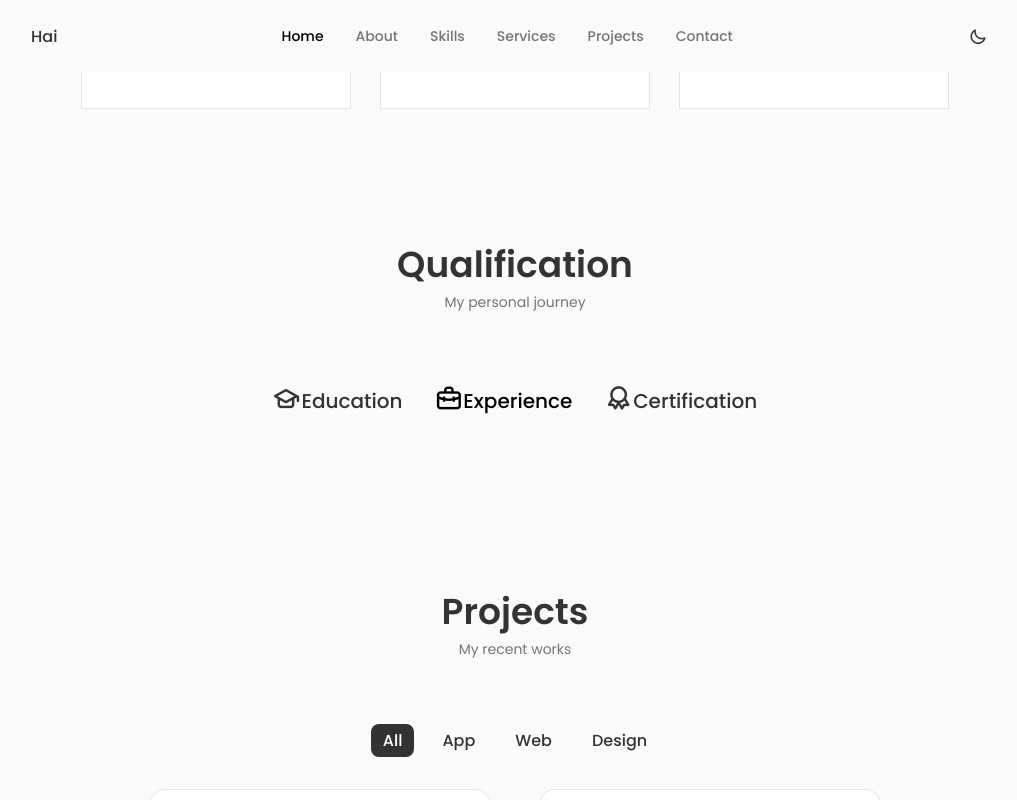
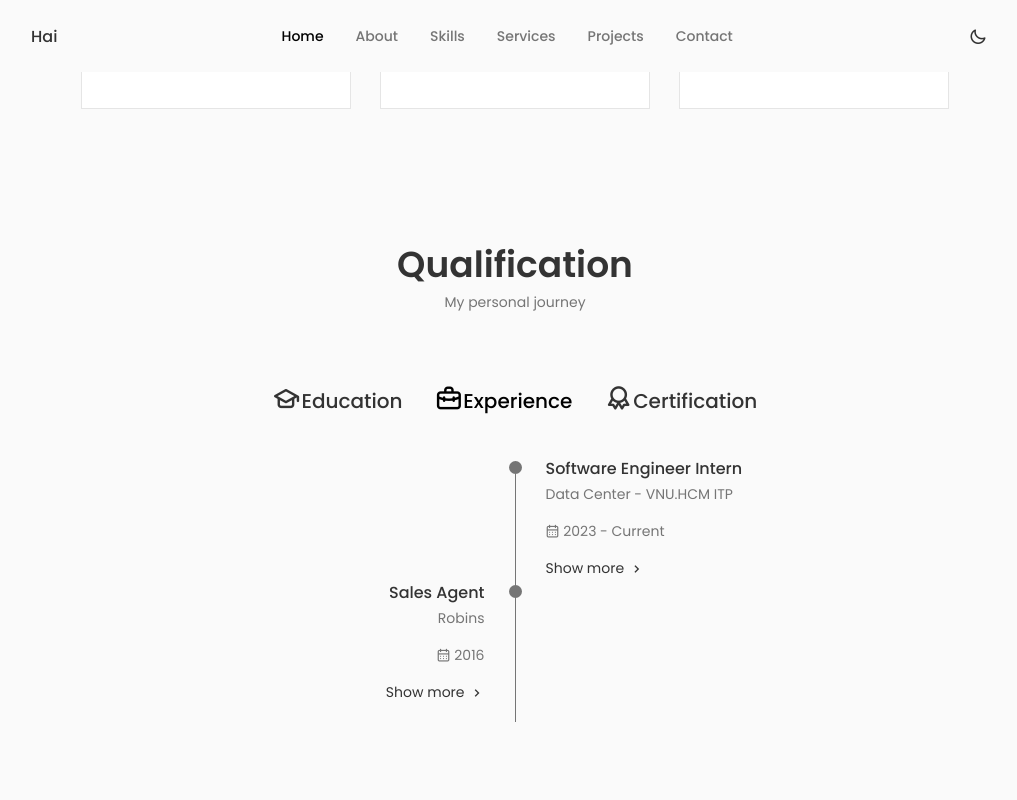
Before and after one commit to SShindow/portfolio, a React (Create React App) app: page / in a window 1280 px wide. Both pictures are taken after a click on the element "Experience". Shown: the part 2717-3517 px from the top of the page, without its empty margins (125-1142 px from the left). Built offline with nearby package versions, Linux system fonts and the light colour scheme.

Commit message:
experience update

```diff
--- a/src/components/qualification/Qualification.jsx
+++ b/src/components/qualification/Qualification.jsx
@@ -418,14 +418,14 @@ const Qualification = () => {
             </div>
           </div>
 
-          {/* <div
+          <div
             className={
               toggleState === 2
                 ? "qualification__content qualification__content-active"
                 : "qualification__content"
             }
           >
-            <div className="qualification-exp__data">
+            {/* <div className="qualification-exp__data">
               <div>
                 <h3 className="qualification-exp__title">Software Engineer </h3>
                 <span className="qualification-exp__subtitle">Microsoft</span>
@@ -532,7 +532,7 @@ const Qualification = () => {
                 <span className="qualification-exp__rounder"></span>
                 <span className="qualification-exp__line"></span>
               </div>
-            </div>
+            </div> */}
 
             <div className="qualification-exp__data">
               <div></div>
@@ -546,9 +546,9 @@ const Qualification = () => {
                 <h3 className="qualification-exp__title">
                   Software Engineer Intern
                 </h3>
-                <span className="qualification-exp__subtitle">ABC</span>
+                <span className="qualification-exp__subtitle">Data Center - VNU.HCM ITP</span>
                 <div className="qualification-exp__calendar">
-                  <i class="uil uil-calendar-alt"></i> 2019 - 2022
+                  <i class="uil uil-calendar-alt"></i> 2023 - Current
                 </div>
                 <span
                   className="qualification-edu__button"
@@ -575,7 +575,7 @@ const Qualification = () => {
                       Software Engineer Intern
                     </h3>
                     <p className="qualification-exp__modal-description">
-                      Microsoft
+                      Data Center - VNU.HCM ITP
                     </p>
 
                     <ul className="qualification-exp__modal-services grid">
@@ -584,7 +584,7 @@ const Qualification = () => {
                           Durarion:{" "}
                         </h4>
                         <p className="qualification-exp__modal-info">
-                          2016 - 2019
+                          2023 - Current
                         </p>
 
                         <h4
@@ -649,10 +649,10 @@ const Qualification = () => {
 
             <div className="qualification-exp__data">
               <div>
-                <h3 className="qualification-exp__title">Content Creator</h3>
-                <span className="qualification-exp__subtitle">Freelancer</span>
+                <h3 className="qualification-exp__title">Sales Agent</h3>
+                <span className="qualification-exp__subtitle">Robins</span>
                 <div className="qualification-exp__calendar">
-                  <i class="uil uil-calendar-alt"></i> 2016 - 2019
+                  <i class="uil uil-calendar-alt"></i> 2016
                 </div>
                 <span
                   className="qualification-edu__button"
@@ -755,7 +755,7 @@ const Qualification = () => {
                 <span className="qualification-exp__line"></span>
               </div>
             </div>
-          </div> */}
+          </div>
 
           <div
             className={
--- a/src/components/qualification/qualification.css
+++ b/src/components/qualification/qualification.css
@@ -1,6 +1,6 @@
 
 .qualification__container{
-    max-width: 768px;
+    max-width: 1024px;
 }
 
 .qualification__tabs{
@@ -49,6 +49,14 @@
     display: grid;
     grid-template-columns: 1fr max-content 1fr;
     column-gap: 1.5rem;
+}
+
+.qualification-exp__data:nth-child(even){
+    text-align: right;
+}
+
+.qualification-exp__data:nth-child(odd){
+    text-align: left;
 }
 
 .qualification-exp__title{
```
